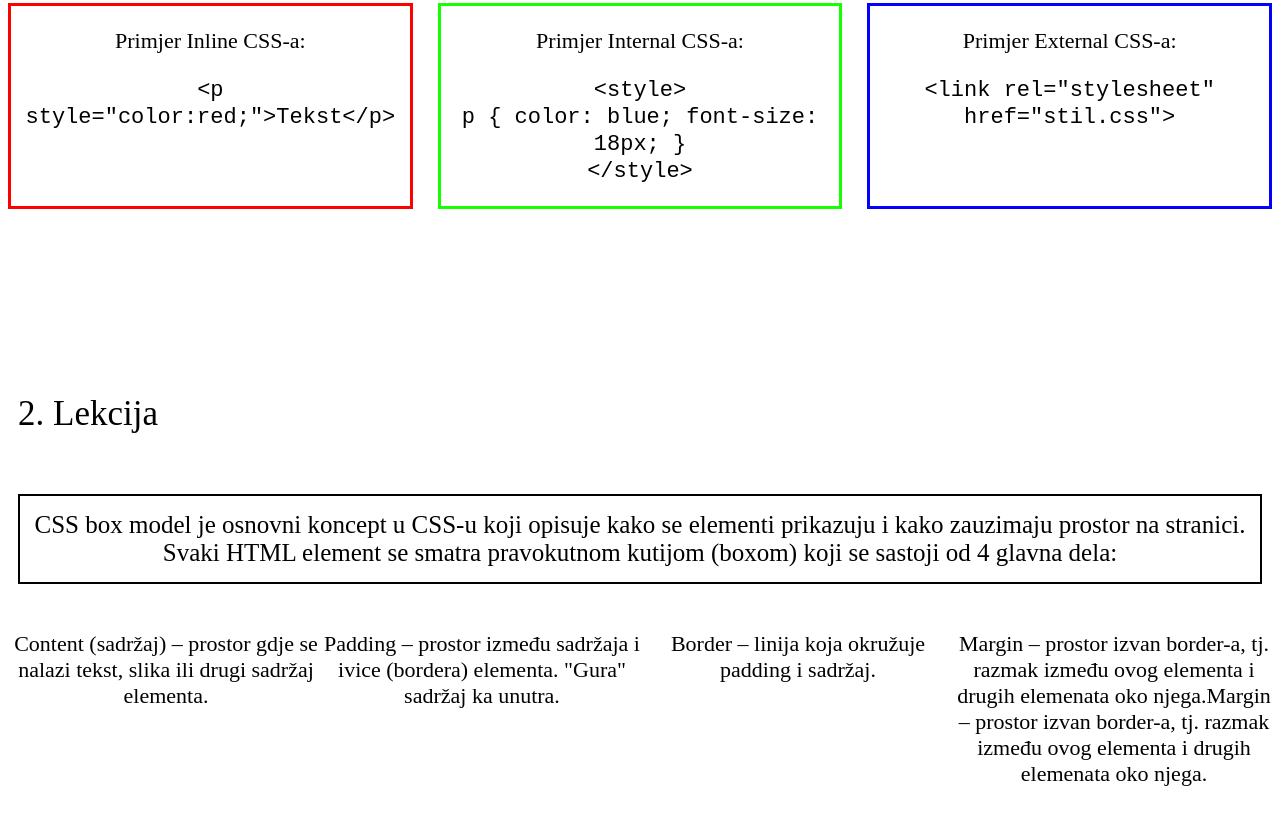
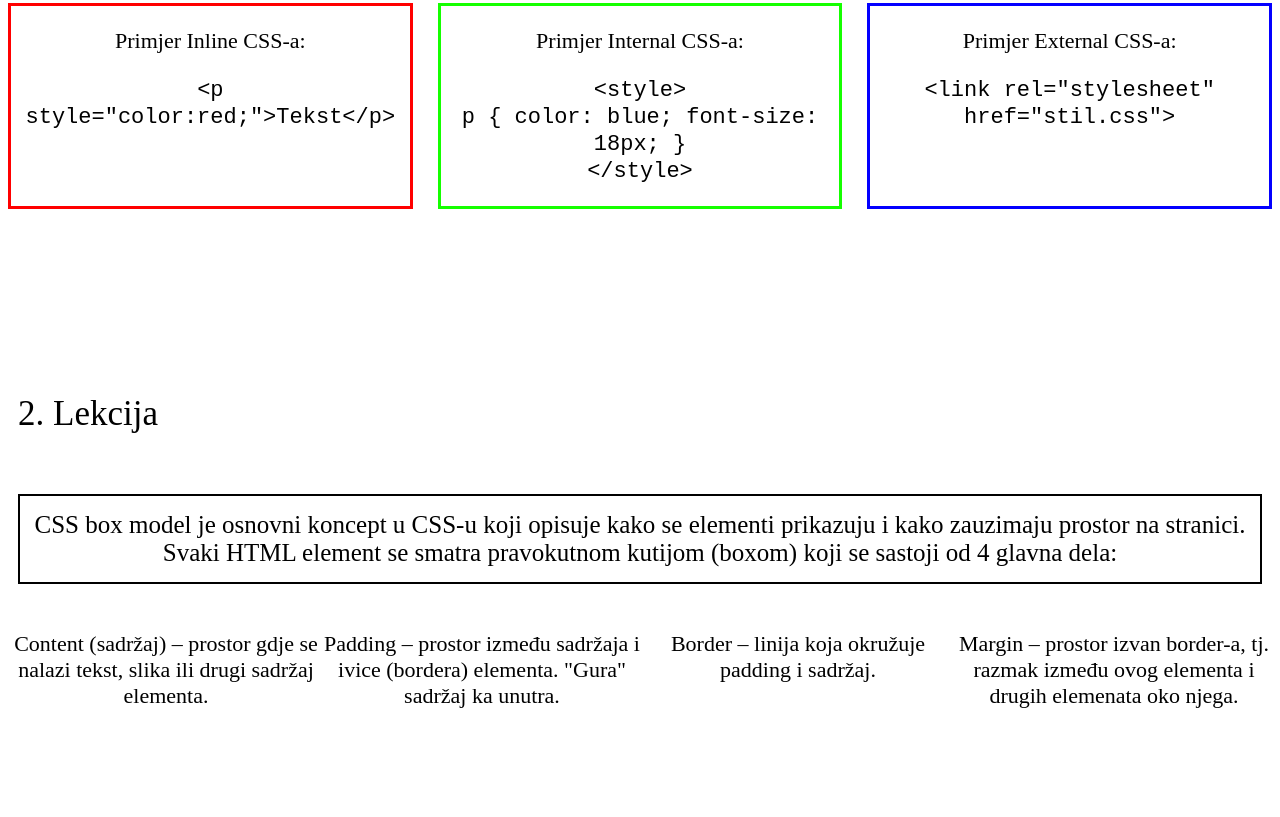
Before and after one commit to LukaPasalic09/Skripta, a plain HTML site: page index.html in a window 1280 px wide. Shown: the part 365-1182 px from the top of the page. After the commit the page ends 1104 px from the top, so only its background shows below. Drawn offline with Linux system fonts and the light colour scheme.

Commit message:
Add files via upload

```diff
--- a/index.html
+++ b/index.html
@@ -138,7 +138,7 @@
             <p>Border – linija koja okružuje padding i sadržaj.</p>
         </div>
         <div class="margin">
-            <p>Margin – prostor izvan border-a, tj. razmak između ovog elementa i drugih elemenata oko njega.Margin – prostor izvan border-a, tj. razmak između ovog elementa i drugih elemenata oko njega.</p>
+            <p>Margin – prostor izvan border-a, tj. razmak između ovog elementa i drugih elemenata oko njega.</p>
         </div>
     </div>
 </body>
```
